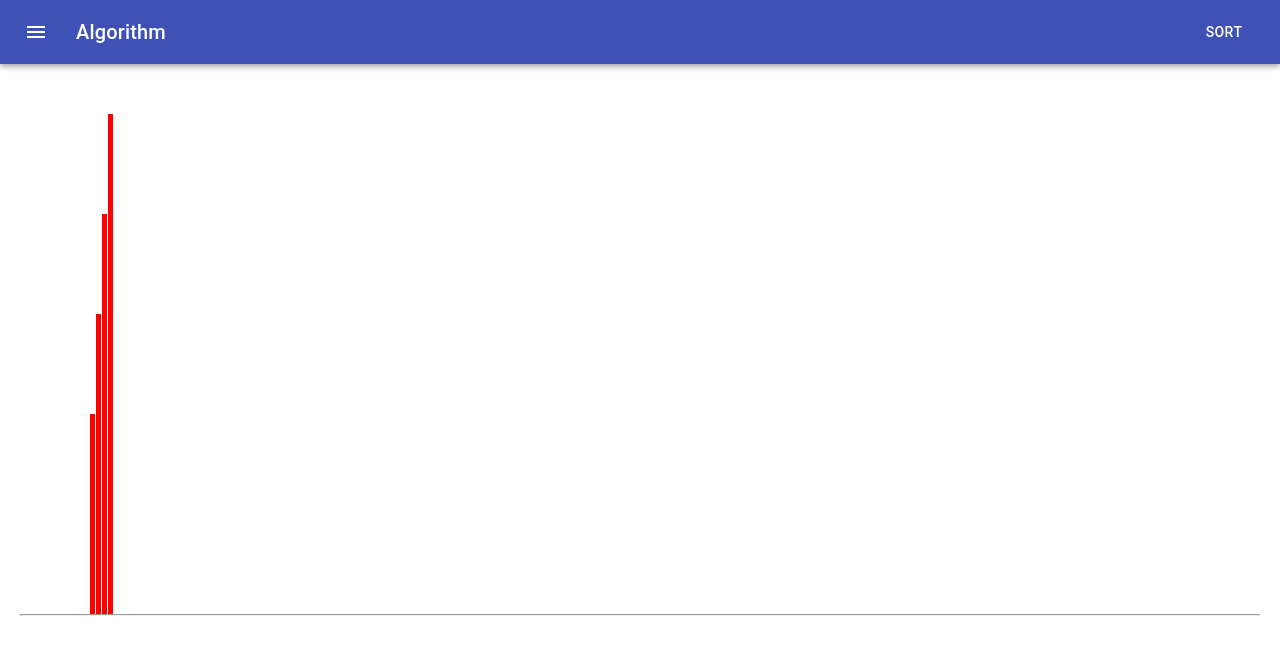
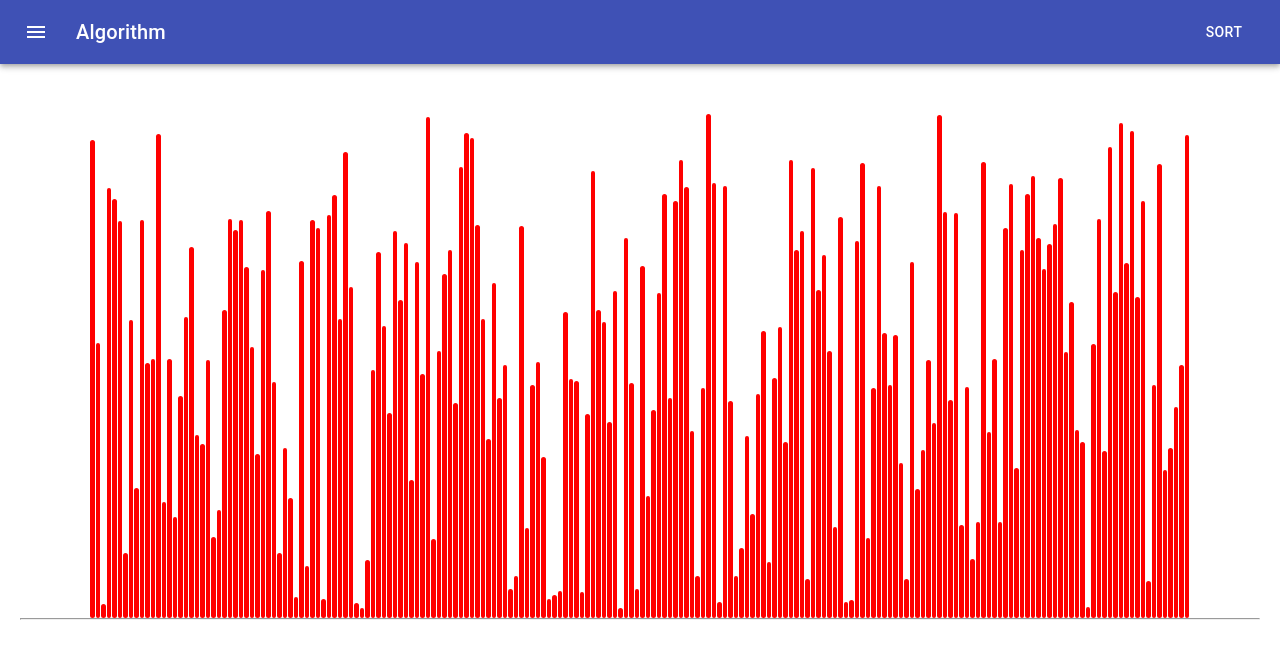
Before and after one commit to Mr-G-D/Sorting-Visualizer, a React (Create React App) app: page / in a window 1280 px wide. Shown: the top 658 px of the page. Built offline with nearby package versions, Linux system fonts and the light colour scheme.

Commit message:
static sorting bar with randomly generated values

```diff
--- a/src/components/SortingBars.jsx
+++ b/src/components/SortingBars.jsx
@@ -1,23 +1,29 @@
 import React from "react";
 import { makeStyles } from "@material-ui/styles";
 
-let Array = [200, 300, 400, 500];
-let bars = Array.map((bar) => (
-  <div
-    style={{
-      height: bar,
-      backgroundColor: "#ff0000",
-      width: 5,
-      marginRight: 1,
-    }}
-  ></div>
-));
+let array = [];
+for (let i = 0; i < 200; i++) {
+  array.push(Math.random() * 500 + 10);
+}
 
 const SortingBars = () => {
   const styles = useStyles();
   return (
     <div className={styles.main}>
-      <div className={styles.body}>{bars}</div>
+      <div className={styles.body}>
+        {array.map((bar) => (
+          <div
+            key={bar}
+            style={{
+              height: bar,
+              backgroundColor: "#ff0000",
+              width: 5,
+              marginRight: 1,
+              borderRadius: "50px",
+            }}
+          ></div>
+        ))}
+      </div>
 
       <hr className={styles.hr} />
     </div>
@@ -37,6 +43,7 @@ const useStyles = makeStyles({
     marginBottom: "0px",
     display: "flex",
     alignItems: "flex-end",
+    justifyContent: "center",
   },
   hr: {
     margin: "0px",
```
